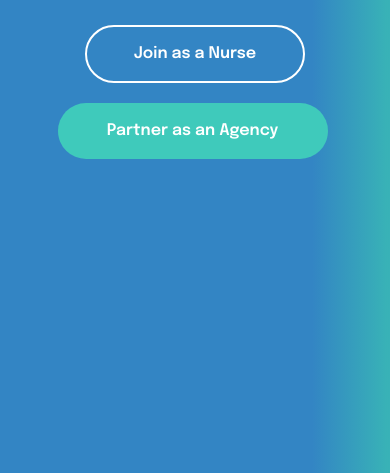
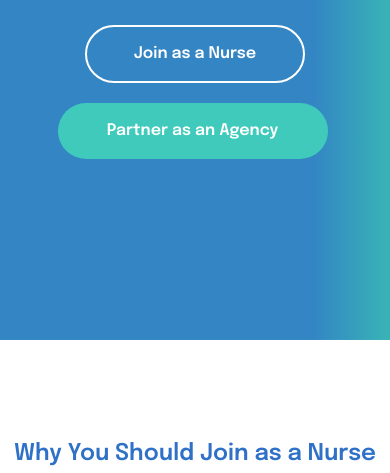
Before and after one commit to SaqibKhan000/Global-Nurse-Gateway-Website, a plain HTML site: page index.html in a window 390 px wide. Shown: the part 371-844 px from the top of the page. Drawn offline with nearby package versions, Linux system fonts and the light colour scheme.

Commit message:
Just Checking

```diff
--- a/style.css
+++ b/style.css
@@ -268,13 +268,14 @@ body {
 @media screen and (max-width: 450px) {
     .firstSection {
         margin-top: 120px;
-        height: 65%;
+         min-height: 65%;
         background-position: left;
         background-repeat: no-repeat;
         width: 100%;
         background-image: linear-gradient(to right, #3385C4 80%, #1253a334 99%), url(./Images/global-nurse-gateway-home-hero.jpg);
         background-size: cover;
         object-fit: cover;
+        padding-bottom: 20px;
     }
 
     .firstSection h1 {
@@ -297,7 +298,7 @@ body {
 
 @media screen and (max-width: 400px) {
     .firstSection {
-        min-height: 100%;
+        min-height: 70%;
     }
 
     .firstSection h1 {
```
